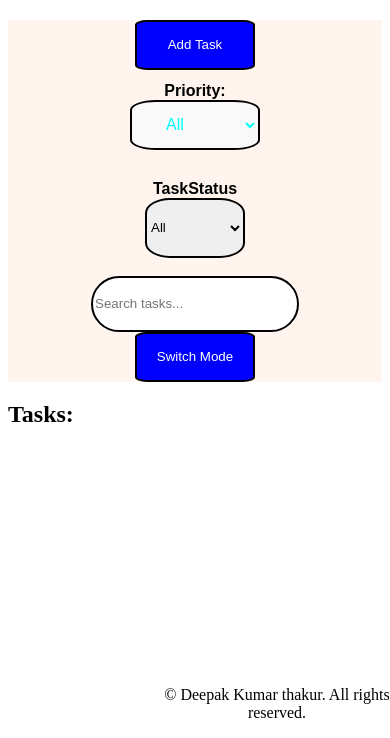
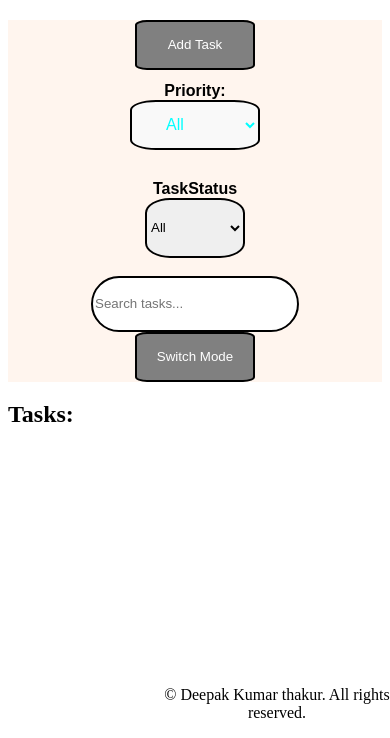
Before and after one commit to Deepak126678/Taskmanagement, a plain HTML site: page index.html in a window 390 px wide. Shown: the part 106-844 px from the top of the page. Drawn offline with Linux system fonts and the light colour scheme.

Commit message:
Update index.css

```diff
--- a/index.css
+++ b/index.css
@@ -175,4 +175,13 @@ MediaQuery for resonsiveness
     h3{
         text-align: center;
     }
+      .navbutton{
+        border:2px solid black;
+        border-radius: 10%;
+        height: 50px;
+        width:120px;
+        background-color: grey;
+
+        color: white;
   }
+  }
```
